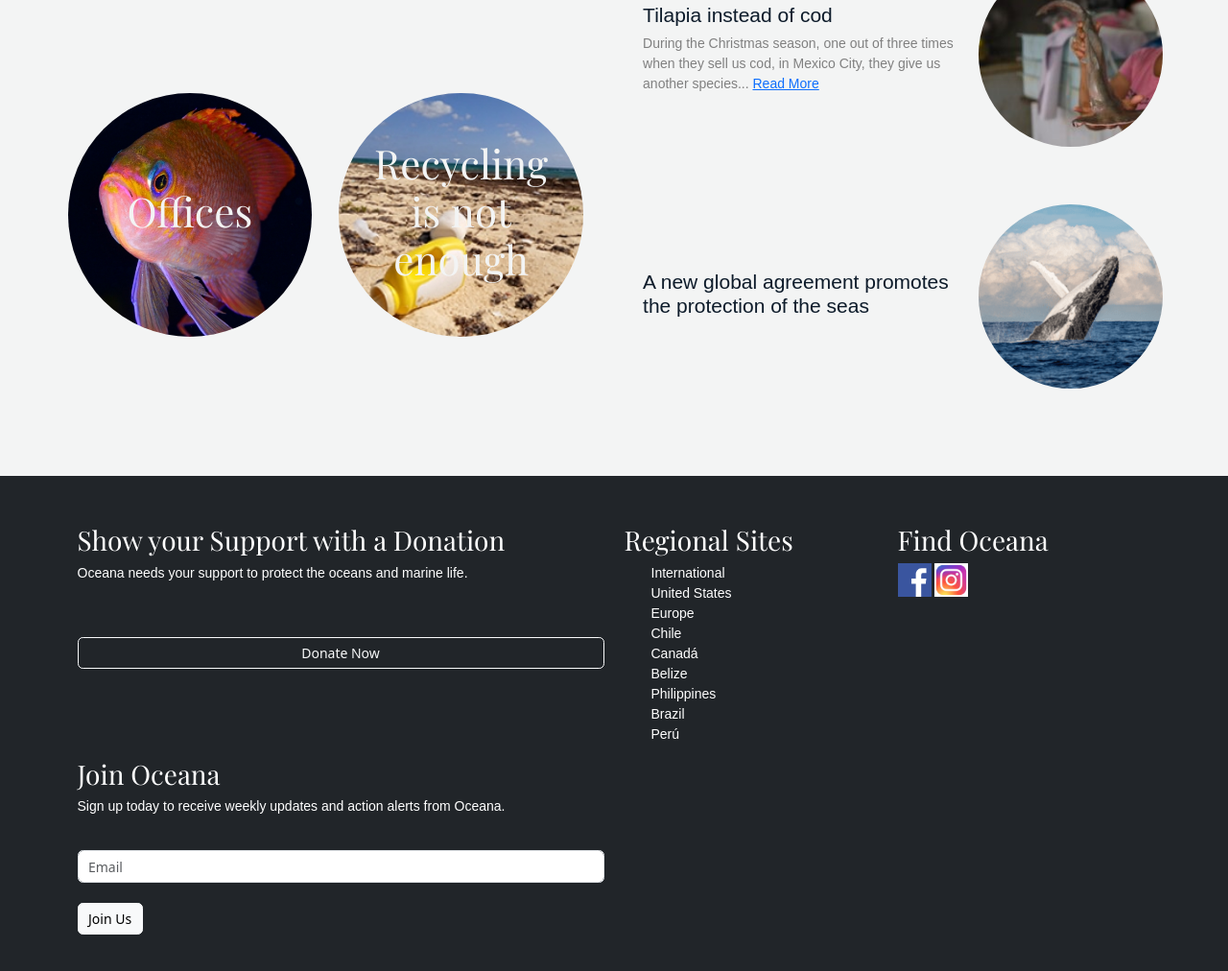
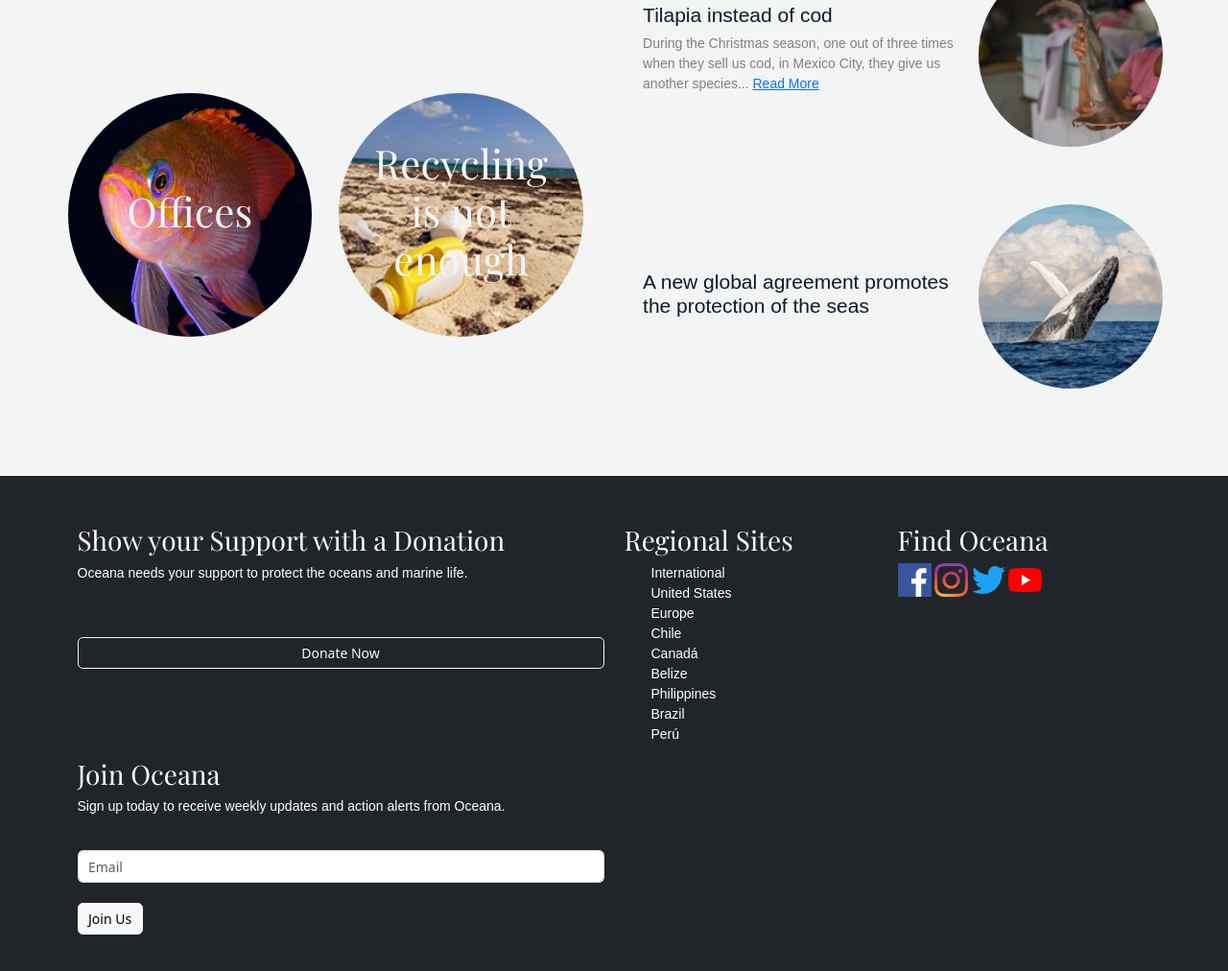
Before and after one commit to CatalinaOliva/PF-Oliva, a website: page index.html in a window 1280 px wide. Shown: the part 1666-2678 px from the top of the page at 96% size. Drawn offline with nearby package versions, Linux system fonts and the light colour scheme; a web font is replaced by a local one.

Commit message:
Agrego icons en el footer

```diff
--- a/index.html
+++ b/index.html
@@ -227,12 +227,19 @@
                             <h4 class="text-white titleVolunt2">Find Oceana</h4>
                         </div>
                         <div>
-                            <a href="https://www.facebook.com/OceanaMexico/"><img class="img-fluid iconSize"
-                                    src="./resources/images/download.png" alt="facebook icon"></a>
-                            <a href="https://www.instagram.com/oceanamexico/"><img class="img-fluid iconSize"
-                                    src="./resources/images/vector-del-icono-de-instagram-134391681.jpg"
+                            <a target="_blank" href="https://www.facebook.com/OceanaMexico/"><img
+                                    class="img-fluid iconSize" src="./resources/images/download.png"
+                                    alt="Facebook Icon"></a>
+                            <a target="_blank" href="https://www.instagram.com/oceanamexico/"><img
+                                    class="img-fluid iconSize" src="./resources/images/ing logo.png"
                                     alt="Instagram Icon"></a>
+                            <a target="_blank" href="https://twitter.com/OceanaMexico"><img class="img-fluid iconSize"
+                                    src="./resources/images/twitter-logo-2-1.png" alt="Twitter Icon"></a>
+                            <a target="_blank" href="https://www.youtube.com/c/oceanamexico"><img
+                                    class="img-fluid iconSize" src="./resources/images/youtube-logo-5-2.png"
+                                    alt="Youtube Icon"></a>
                         </div>
+
                     </div>
                 </div>
 
--- a/styles/scss/pages/_volunteering.scss
+++ b/styles/scss/pages/_volunteering.scss
@@ -19,8 +19,6 @@
     font-size: 2rem;
 }
 
-
-// prueba
 @each $nombre, $estilos in $images {
     .style#{$nombre} {
         background-image: linear-gradient(rgba(0, 0, 0, 0.44), rgba(0, 0, 0, 0.44)), $estilos;
```
Also changed, not shown: pages/about-us.html (+5 -0 lines), pages/volunteering.html (+17 -8 lines), resources/images/ing logo.png (added), resources/images/twitter-logo-2-1.png (added), resources/images/youtube-logo-5-2.png (added), 1 other file.
